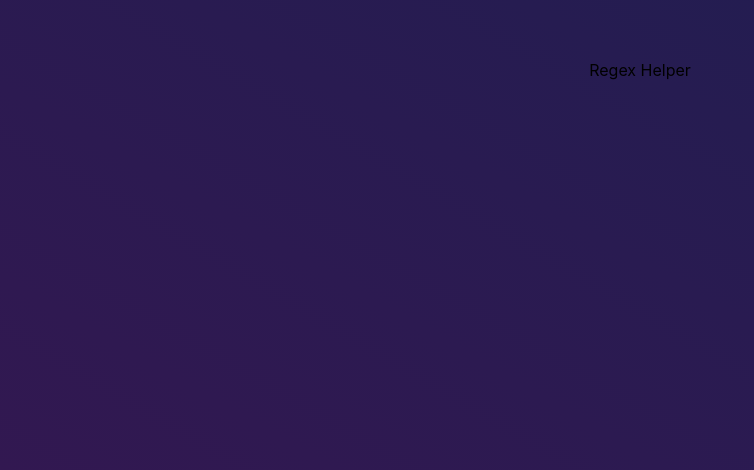
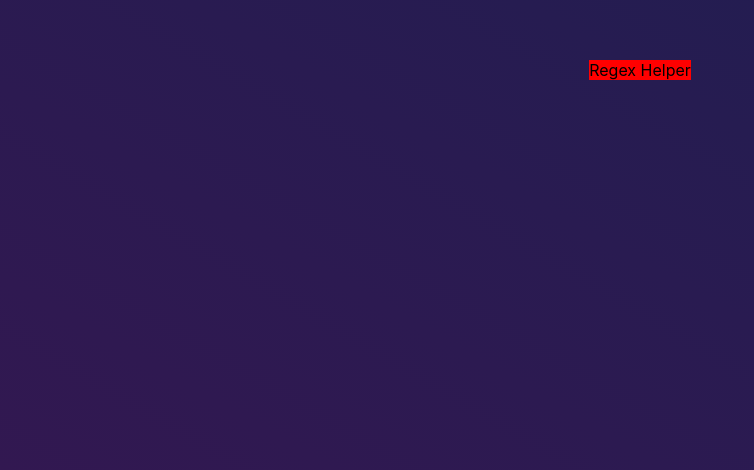
Before and after one commit to rootfellen/joat-app, a React (Vite) app: page /regexhelper in a window 1280 px wide. Shown: the part 330-800 px from the top of the page, without its empty margins (0-754 px from the left). Built offline with nearby package versions, Linux system fonts and the light colour scheme.

Commit message:
add styles for regex util

```diff
--- a/src/pages/RegExHelper/RegexHelper.jsx
+++ b/src/pages/RegExHelper/RegexHelper.jsx
@@ -1,7 +1,8 @@
 import React from "react";
+import { Container } from "./RegexHelperElements";
 
 const RegexHelper = () => {
-  return <div>Regex Helper</div>;
+  return <Container>Regex Helper</Container>;
 };
 
 export default RegexHelper;
--- /dev/null
+++ b/src/pages/RegExHelper/RegexHelperElements.js
@@ -0,0 +1,5 @@
+import styled from "styled-components";
+
+export const Container = styled.div`
+  background-color: red;
+`;
```
